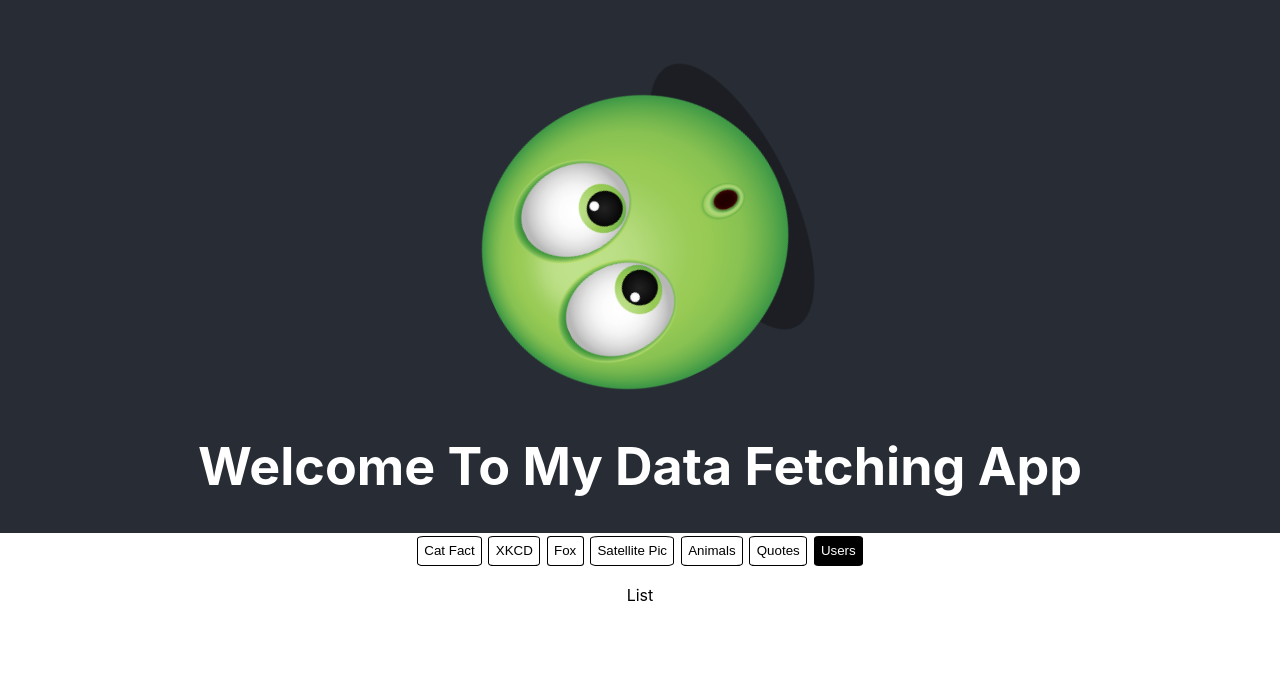
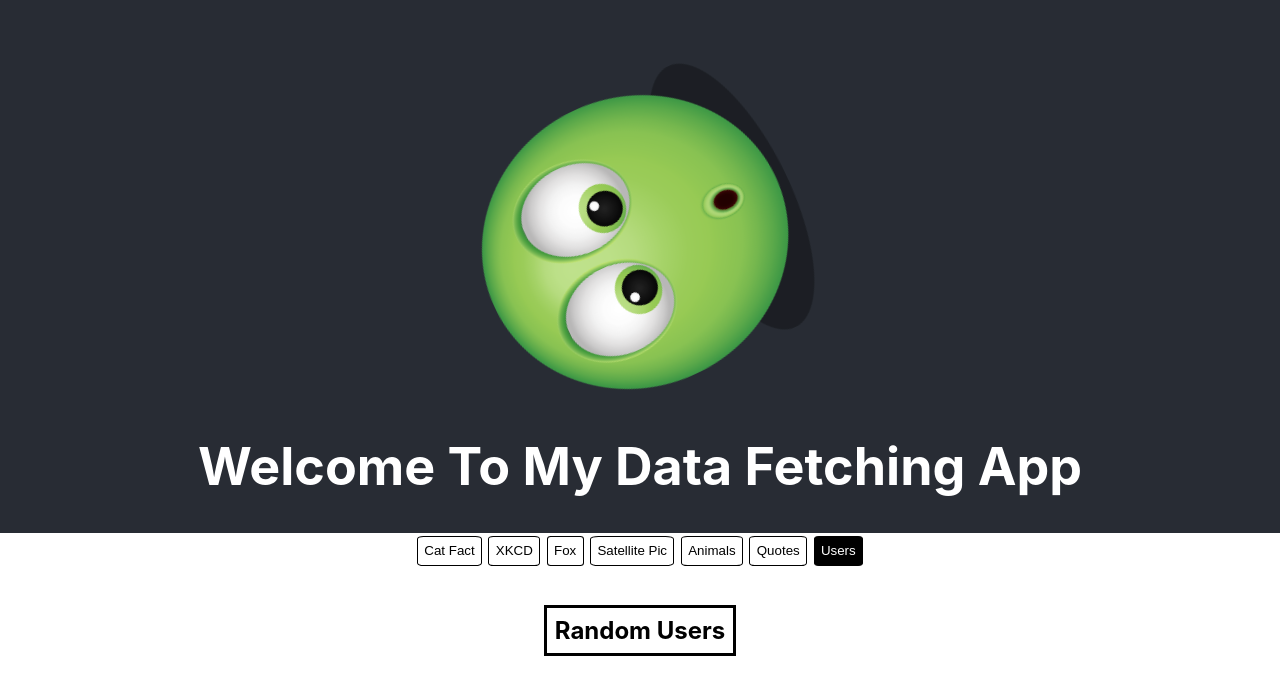
Before and after one commit to NadyaCodes/api-mania, a React (Create React App) app in the folder client/: page / in a window 1280 px wide. Both pictures are taken after a click on the button "Users". Shown: the top 694 px of the page. Built offline with nearby package versions, Linux system fonts and the light colour scheme; no server answers.

Commit message:
fetch users list from api

```diff
--- a/client/src/User.jsx
+++ b/client/src/User.jsx
@@ -1,7 +1,22 @@
 import UserItem from "./UserItem";
+import axios from 'axios'
+import { useEffect, useState } from "react";
 
 export default function User() {
+  const [ users, setUsers ] = useState({})
+
+  useEffect(() => {
+    const fetchUsers = async () => {
+      axios.get('/users').then((data) => {
+        setUsers(data.data)
+        console.log(data.data)
+      })
+    }
+    fetchUsers()
+  }, [])
   return(
-    <article>List</article>
+    <article>
+      <h2>Random Users</h2>
+    </article>
   )
 }
```
